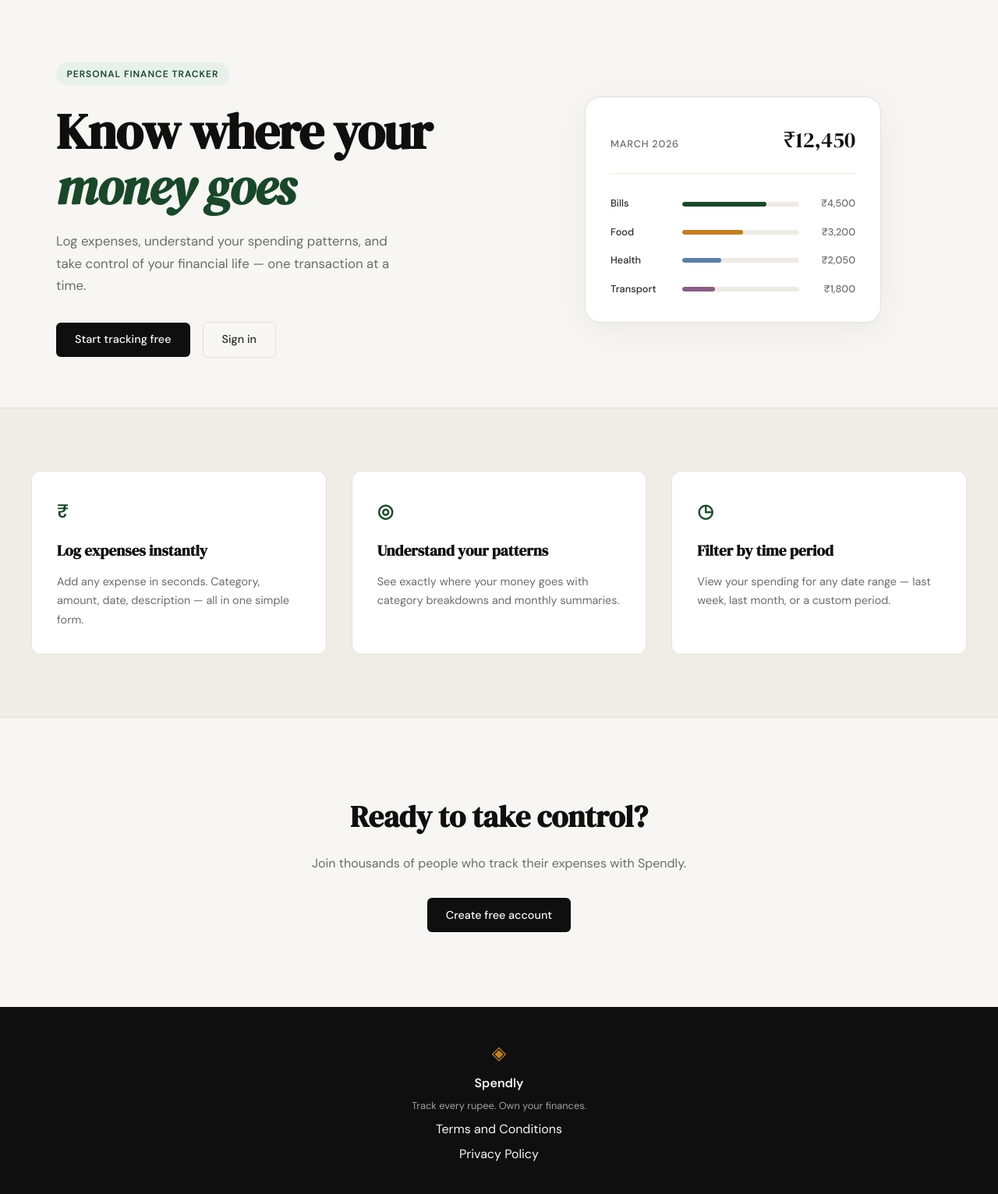
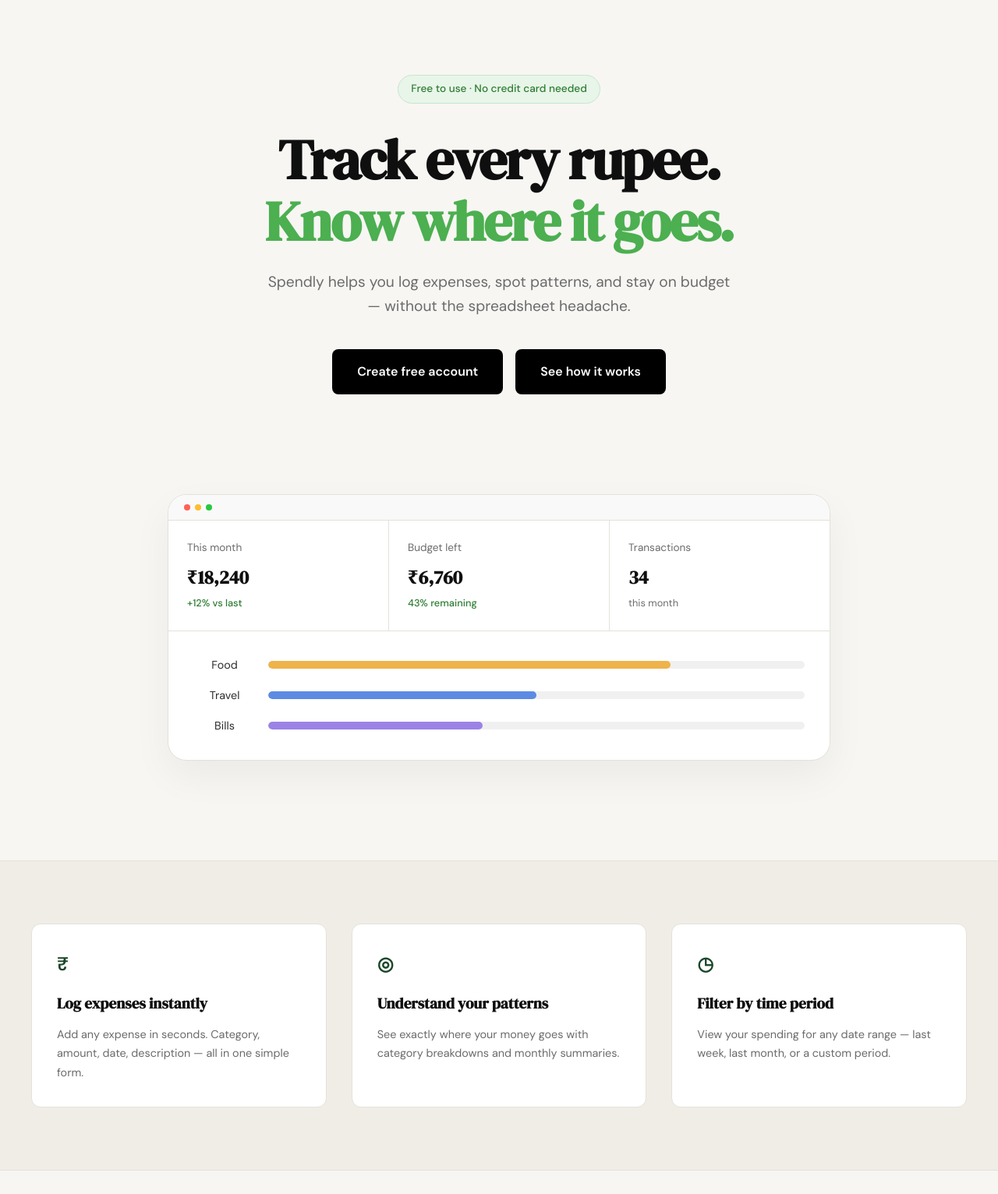
Before and after one commit to hrutikghaghada/spendly, a Flask app: page / in a window 1280 px wide. Shown: the part 61-1593 px from the top of the page at 78% size. Run offline with Flask 3, Linux system fonts and the light colour scheme.

Commit message:
landing: redesign hero section to match mockup

```diff
--- a/static/css/style.css
+++ b/static/css/style.css
@@ -124,136 +124,196 @@ a { color: inherit; text-decoration: none; }
 /* ------------------------------------------------------------------ */
 
 .hero {
-    padding: 5rem 2rem 4rem;
-    display: grid;
-    grid-template-columns: 1fr 1fr;
-    gap: 4rem;
+    padding: 6rem 2rem 8rem;
+    display: flex;
+    flex-direction: column;
     align-items: center;
+    text-align: center;
     max-width: var(--max-width);
     margin: 0 auto;
+    gap: 4rem;
 }
 
 .hero-badge {
     display: inline-block;
-    background: var(--accent-light);
-    color: var(--accent);
-    font-size: 0.75rem;
-    font-weight: 600;
-    letter-spacing: 0.08em;
-    text-transform: uppercase;
-    padding: 0.35rem 0.85rem;
+    background: #e8f5e9;
+    color: #2e7d32;
+    font-size: 0.85rem;
+    font-weight: 500;
+    padding: 0.4rem 1rem;
     border-radius: 999px;
-    margin-bottom: 1.5rem;
+    margin-bottom: 2rem;
+    border: 1px solid #c8e6c9;
 }
 
 .hero-title {
     font-family: var(--font-display);
-    font-size: clamp(2.5rem, 5vw, 4rem);
+    font-size: clamp(2.5rem, 6vw, 4.5rem);
     line-height: 1.1;
-    letter-spacing: -0.02em;
     color: var(--ink);
-    margin-bottom: 1.25rem;
+    margin-bottom: 1.5rem;
+    letter-spacing: -0.03em;
 }
 
-.hero-title em {
-    font-style: italic;
-    color: var(--accent);
+.hero-title .text-accent {
+    color: #4caf50;
 }
 
 .hero-subtitle {
-    font-size: 1.05rem;
+    font-size: 1.2rem;
     color: var(--ink-muted);
-    line-height: 1.7;
-    max-width: 460px;
-    margin-bottom: 2rem;
+    line-height: 1.6;
+    max-width: 600px;
+    margin: 0 auto 2.5rem;
 }
 
 .hero-actions {
     display: flex;
     gap: 1rem;
-    align-items: center;
+    justify-content: center;
+    margin-bottom: 4rem;
 }
 
-/* ------------------------------------------------------------------ */
-/* Mock card (hero visual)                                             */
-/* ------------------------------------------------------------------ */
+.hero-actions .btn-primary {
+    background: #000;
+    color: #fff;
+    padding: 1rem 2rem;
+    border-radius: 8px;
+    font-weight: 600;
+    font-size: 1rem;
+}
 
+.hero-actions .btn-ghost {
+    background: #000;
+    color: #fff;
+    padding: 1rem 2rem;
+    border-radius: 8px;
+    font-weight: 600;
+    font-size: 1rem;
+    border: none;
+}
+
+/* Mock Visual Update */
 .hero-visual {
+    width: 100%;
     display: flex;
     justify-content: center;
 }
 
 .mock-card {
-    background: var(--paper-card);
+    background: #fff;
     border: 1px solid var(--border);
-    border-radius: var(--radius-lg);
-    padding: 2rem;
+    border-radius: 24px;
+    padding: 0;
     width: 100%;
-    max-width: 380px;
-    box-shadow: 0 8px 40px rgba(0,0,0,0.06);
+    max-width: 850px;
+    box-shadow: 0 20px 50px rgba(0,0,0,0.05);
+    overflow: hidden;
 }
 
-.mock-card-header {
+.mock-card-window {
+    background: #f9f9f9;
+    padding: 12px 20px;
+    border-bottom: 1px solid var(--border);
     display: flex;
-    justify-content: space-between;
-    align-items: baseline;
-    margin-bottom: 1.75rem;
-    padding-bottom: 1.25rem;
-    border-bottom: 1px solid var(--border-soft);
+    align-items: center;
 }
 
-.mock-label {
-    font-size: 0.8rem;
-    font-weight: 500;
-    color: var(--ink-muted);
-    text-transform: uppercase;
-    letter-spacing: 0.06em;
+.mock-window-dots {
+    display: flex;
+    gap: 6px;
 }
 
-.mock-total {
+.mock-window-dots .dot {
+    width: 8px;
+    height: 8px;
+    border-radius: 50%;
+}
+
+.dot.red { background: #ff5f56; }
+.dot.yellow { background: #ffbd2e; }
+.dot.green { background: #27c93f; }
+
+.mock-card-stats {
+    display: grid;
+    grid-template-columns: repeat(3, 1fr);
+    gap: 1px;
+    background: var(--border);
+    border-bottom: 1px solid var(--border);
+}
+
+.stat-box {
+    background: #fff;
+    padding: 24px;
+    text-align: left;
+}
+
+.stat-label {
+    display: block;
+    font-size: 0.85rem;
+    color: var(--ink-muted);
+    margin-bottom: 8px;
+}
+
+.stat-value {
+    display: block;
     font-family: var(--font-display);
-    font-size: 1.75rem;
+    font-size: 1.5rem;
+    font-weight: 700;
     color: var(--ink);
 }
 
-.mock-bars { display: flex; flex-direction: column; gap: 1rem; }
+.stat-trend {
+    display: block;
+    font-size: 0.8rem;
+    color: var(--ink-muted);
+    margin-top: 4px;
+}
+
+.stat-trend.positive {
+    color: #2e7d32;
+    font-weight: 500;
+}
+
+.mock-card-bars {
+    padding: 32px;
+    display: flex;
+    flex-direction: column;
+    gap: 16px;
+}
 
 .mock-bar-row {
-    display: grid;
-    grid-template-columns: 80px 1fr 60px;
+    display: flex;
     align-items: center;
-    gap: 0.75rem;
+    gap: 16px;
 }
 
-.mock-cat {
-    font-size: 0.8rem;
-    font-weight: 500;
+.mock-bar-row .mock-cat {
+    width: 80px;
+    font-size: 0.9rem;
     color: var(--ink-soft);
 }
 
 .mock-bar-track {
-    height: 6px;
-    background: var(--border-soft);
-    border-radius: 999px;
+    flex: 1;
+    height: 10px;
+    background: #f0f0f0;
+    border-radius: 5px;
     overflow: hidden;
 }
 
 .mock-bar {
     height: 100%;
-    background: var(--accent);
-    border-radius: 999px;
-    transition: width 0.6s ease;
+    border-radius: 5px;
 }
 
-.mock-bar-2 { background: var(--accent-2); }
-.mock-bar-3 { background: #5b7fa6; }
-.mock-bar-4 { background: #8b5e83; }
+.bar-orange { background: #eeb34b; }
+.bar-blue { background: #5d8be3; }
+.bar-purple { background: #9b83e6; }
 
-.mock-amt {
-    font-size: 0.8rem;
-    font-weight: 500;
-    color: var(--ink-muted);
-    text-align: right;
+@media (max-width: 768px) {
+    .mock-card-stats { grid-template-columns: 1fr; }
+    .hero-actions { flex-direction: column; }
 }
 
 /* ------------------------------------------------------------------ */
--- a/templates/landing.html
+++ b/templates/landing.html
@@ -6,55 +6,57 @@
 
 <section class="hero">
     <div class="hero-inner">
-        <div class="hero-badge">Personal Finance Tracker</div>
+        <div class="hero-badge">Free to use &middot; No credit card needed</div>
         <h1 class="hero-title">
-            Know where your<br>
-            <em>money goes</em>
+            Track every rupee.<br>
+            <span class="text-accent">Know where it goes.</span>
         </h1>
         <p class="hero-subtitle">
-            Log expenses, understand your spending patterns,
-            and take control of your financial life —
-            one transaction at a time.
+            Spendly helps you log expenses, spot patterns, and stay on budget — without the spreadsheet headache.
         </p>
         <div class="hero-actions">
-            <a href="{{ url_for('register') }}" class="btn-primary">Start tracking free</a>
-            <a href="{{ url_for('login') }}" class="btn-ghost">Sign in</a>
+            <a href="{{ url_for('register') }}" class="btn-primary">Create free account</a>
+            <a href="#" class="btn-ghost">See how it works</a>
         </div>
     </div>
     <div class="hero-visual">
         <div class="mock-card">
-            <div class="mock-card-header">
-                <span class="mock-label">March 2026</span>
-                <span class="mock-total">₹12,450</span>
+            <div class="mock-card-window">
+                <div class="mock-window-dots">
+                    <span class="dot red"></span>
+                    <span class="dot yellow"></span>
+                    <span class="dot green"></span>
+                </div>
             </div>
-            <div class="mock-bars">
+            <div class="mock-card-stats">
+                <div class="stat-box">
+                    <span class="stat-label">This month</span>
+                    <span class="stat-value">₹18,240</span>
+                    <span class="stat-trend positive">+12% vs last</span>
+                </div>
+                <div class="stat-box">
+                    <span class="stat-label">Budget left</span>
+                    <span class="stat-value">₹6,760</span>
+                    <span class="stat-trend positive">43% remaining</span>
+                </div>
+                <div class="stat-box">
+                    <span class="stat-label">Transactions</span>
+                    <span class="stat-value">34</span>
+                    <span class="stat-trend">this month</span>
+                </div>
+            </div>
+            <div class="mock-card-bars">
+                <div class="mock-bar-row">
+                    <span class="mock-cat">Food</span>
+                    <div class="mock-bar-track"><div class="mock-bar bar-orange" style="width: 75%"></div></div>
+                </div>
+                <div class="mock-bar-row">
+                    <span class="mock-cat">Travel</span>
+                    <div class="mock-bar-track"><div class="mock-bar bar-blue" style="width: 50%"></div></div>
+                </div>
                 <div class="mock-bar-row">
                     <span class="mock-cat">Bills</span>
-                    <div class="mock-bar-track">
-                        <div class="mock-bar" style="width: 72%"></div>
-                    </div>
-                    <span class="mock-amt">₹4,500</span>
-                </div>
-                <div class="mock-bar-row">
-                    <span class="mock-cat">Food</span>
-                    <div class="mock-bar-track">
-                        <div class="mock-bar mock-bar-2" style="width: 52%"></div>
-                    </div>
-                    <span class="mock-amt">₹3,200</span>
-                </div>
-                <div class="mock-bar-row">
-                    <span class="mock-cat">Health</span>
-                    <div class="mock-bar-track">
-                        <div class="mock-bar mock-bar-3" style="width: 33%"></div>
-                    </div>
-                    <span class="mock-amt">₹2,050</span>
-                </div>
-                <div class="mock-bar-row">
-                    <span class="mock-cat">Transport</span>
-                    <div class="mock-bar-track">
-                        <div class="mock-bar mock-bar-4" style="width: 28%"></div>
-                    </div>
-                    <span class="mock-amt">₹1,800</span>
+                    <div class="mock-bar-track"><div class="mock-bar bar-purple" style="width: 40%"></div></div>
                 </div>
             </div>
         </div>
```
Also changed, not shown: Screenshot 2026-03-25 at 12.36.20 AM.png (added).
